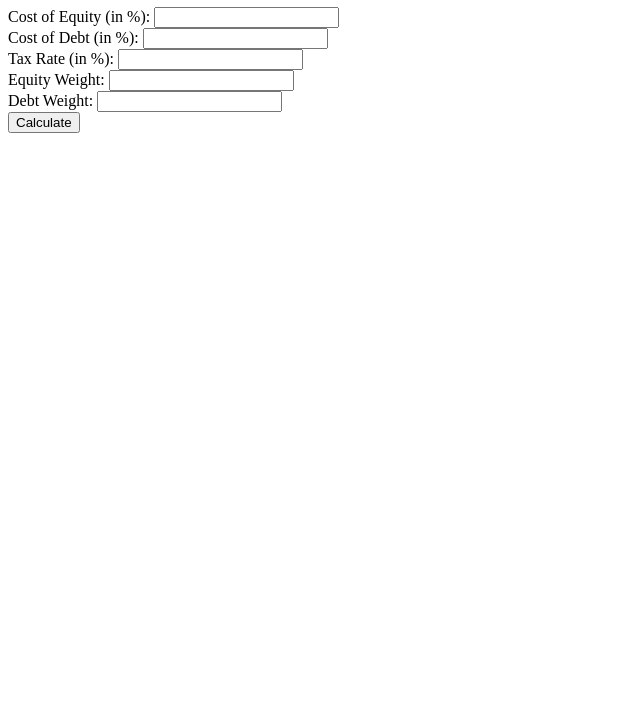
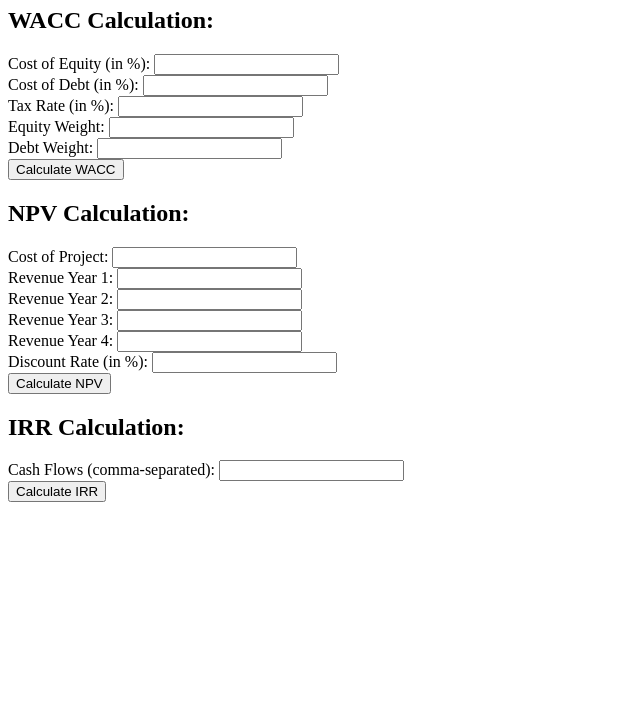
Before and after one commit to AntoninGonza/finance-software-, a website: page wacc.html in a window 1280 px wide. Shown: the part 73-800 px from the top of the page, without its empty margins (0-640 px from the left). Drawn offline with Linux system fonts and the light colour scheme.

Commit message:
NPV + IRR

```diff
--- a/wacc.html
+++ b/wacc.html
@@ -1,10 +1,11 @@
 <!DOCTYPE html>
 <html>
 <head>
-  <title>WACC Calculator</title>
+  <title>Finance society calculator</title>
 </head>
 <body>
-  <h1>WACC Calculator</h1>
+  <h1>Finance society calculator</h1>
+  <h2>WACC Calculation:</h2>
   <form action="/wacc" method="POST">
     <label for="costOfEquity">Cost of Equity (in %):</label>
     <input type="text" id="costOfEquity" name="costOfEquity"><br>
@@ -21,7 +22,38 @@
     <label for="debtWeight">Debt Weight:</label>
     <input type="text" id="debtWeight" name="debtWeight"><br>
 
-    <input type="submit" value="Calculate">
+    <input type="submit" value="Calculate WACC">
+  </form>
+
+  <h2>NPV Calculation:</h2>
+  <form action="/NPV" method="POST">
+    <label for="costOfProject">Cost of Project:</label>
+    <input type="text" id="costOfProject" name="costOfProject"><br>
+
+    <label for="RevenueYear1">Revenue Year 1:</label>
+    <input type="text" id="RevenueYear1" name="RevenueYear1"><br>
+
+    <label for="RevenueYear2">Revenue Year 2:</label>
+    <input type="text" id="RevenueYear2" name="RevenueYear2"><br>
+
+    <label for="RevenueYear3">Revenue Year 3:</label>
+    <input type="text" id="RevenueYear3" name="RevenueYear3"><br>
+
+    <label for="RevenueYear4">Revenue Year 4:</label>
+    <input type="text" id="RevenueYear4" name="RevenueYear4"><br>
+
+    <label for="discountRate">Discount Rate (in %):</label>
+    <input type="text" id="discountRate" name="discountRate"><br>
+
+    <input type="submit" value="Calculate NPV">
+  </form>
+
+  <h2>IRR Calculation:</h2>
+  <form action="/IRR" method="POST">
+    <label for="cashFlows">Cash Flows (comma-separated):</label>
+    <input type="text" id="cashFlows" name="cashFlows"><br>
+
+    <input type="submit" value="Calculate IRR">
   </form>
 </body>
 </html>
```
Also changed, not shown: index.js (+59 -0 lines).
